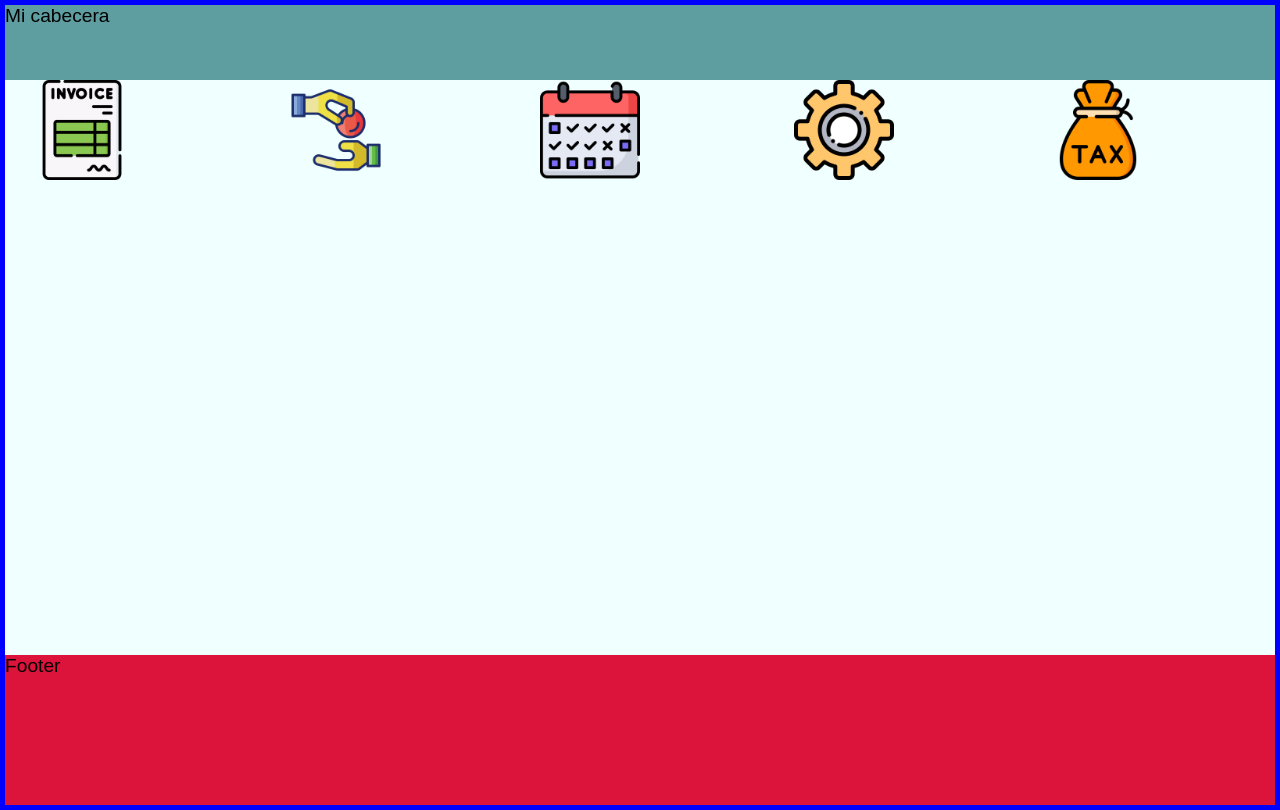
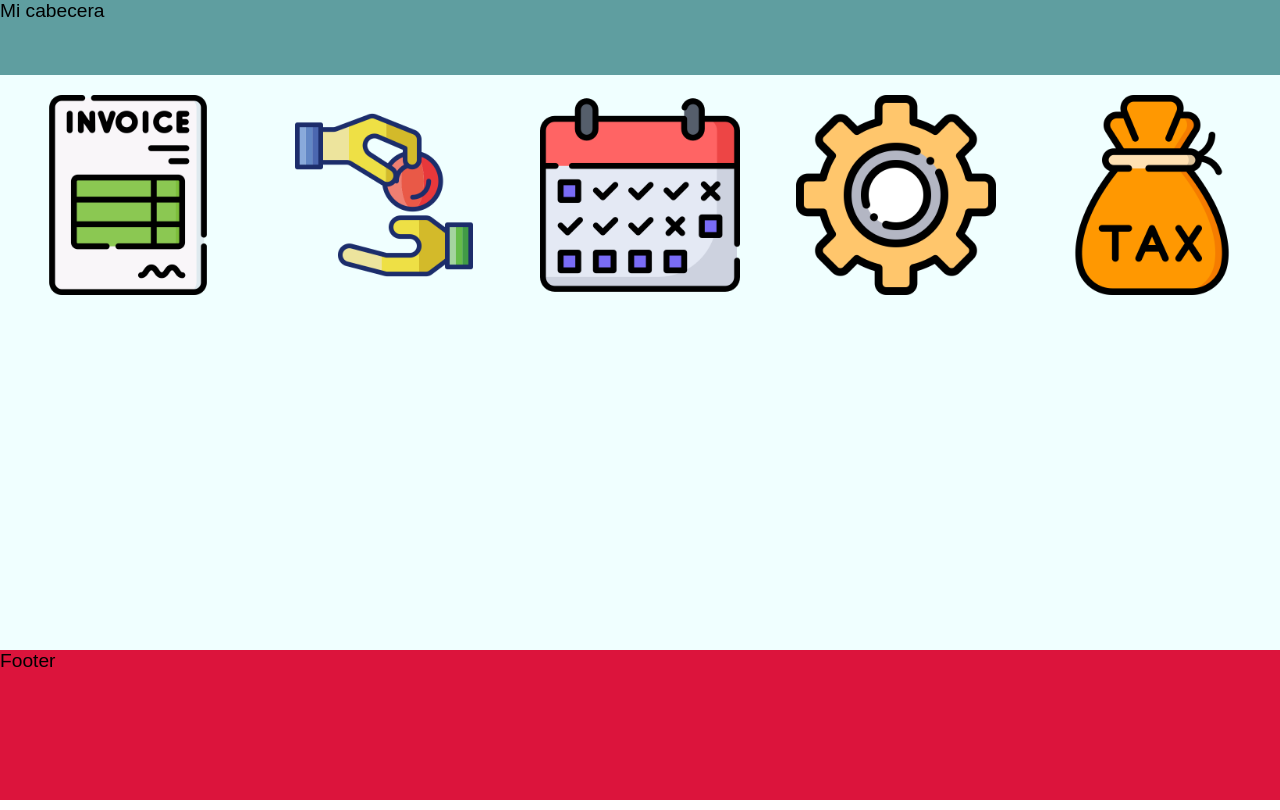
Before and after one commit to GustavoIglesias/LaboratorioA, a plain HTML site: page index.html in a window 1280 px wide. Drawn offline with Linux system fonts and the light colour scheme.

Commit message:
Terminado

```diff
--- a/src/estilos3.css
+++ b/src/estilos3.css
@@ -6,7 +6,6 @@ body {
   display: flex;
   flex-direction: column;
   height: 100vh;
-  border: 5px solid blue;
 }
 
 header {
@@ -21,10 +20,6 @@ main {
   flex-direction: row;
 }
 
-#lateral {
-  width: 150px;
-}
-
 #contenido {
   display: flex;
   flex-grow: 1;
@@ -32,11 +27,10 @@ main {
   background: azure;
   flex-direction: row;
   flex-wrap: wrap;
-  align-items:stretch;
 }
 
 #contenido div {
-
+padding-top: 20px;
   width: 200px;
   height: 200px;
 }
@@ -44,7 +38,7 @@ main {
 background-color: #00ff0020;
 }
 #contenido div img {
-  width: 100px;
+  width: 100%;
 }
 
 footer {
```
